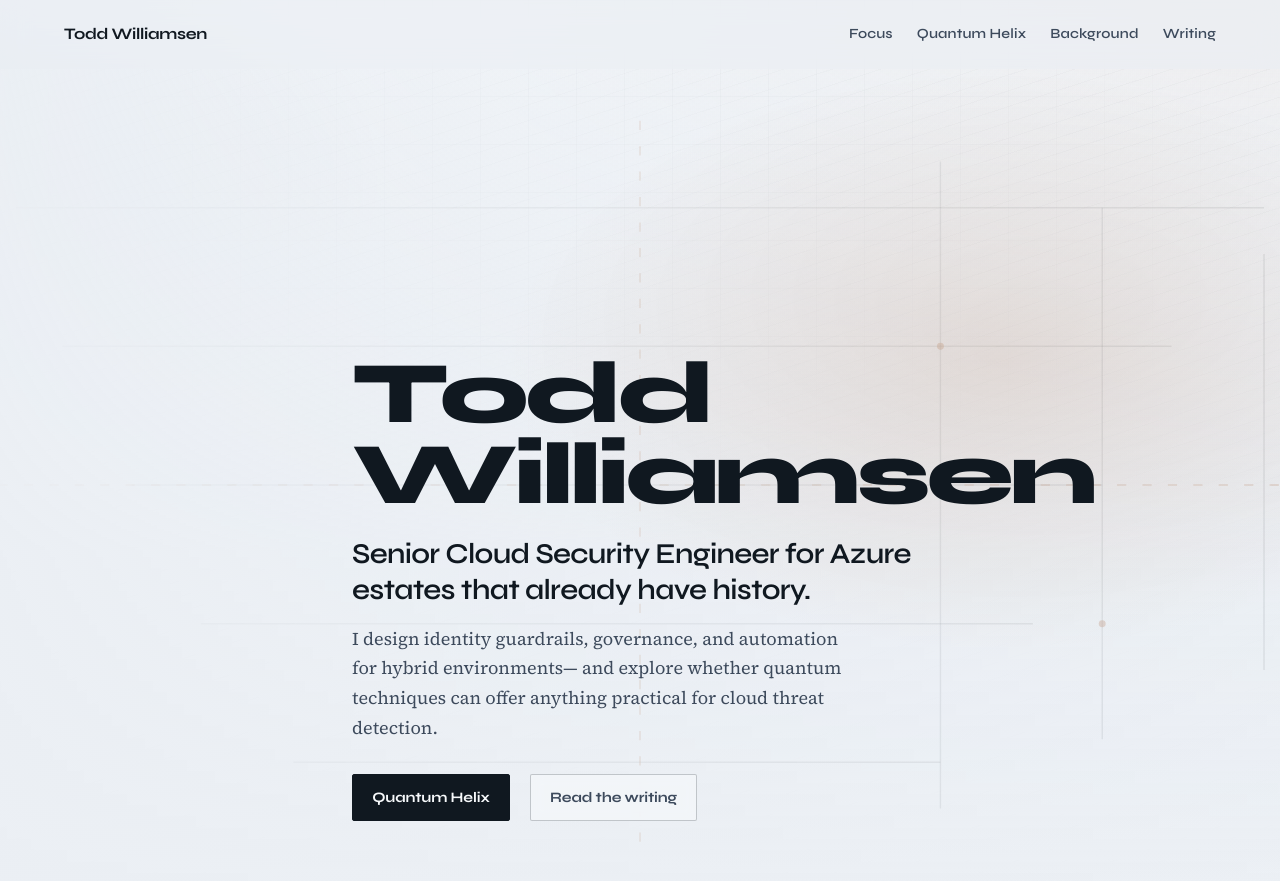
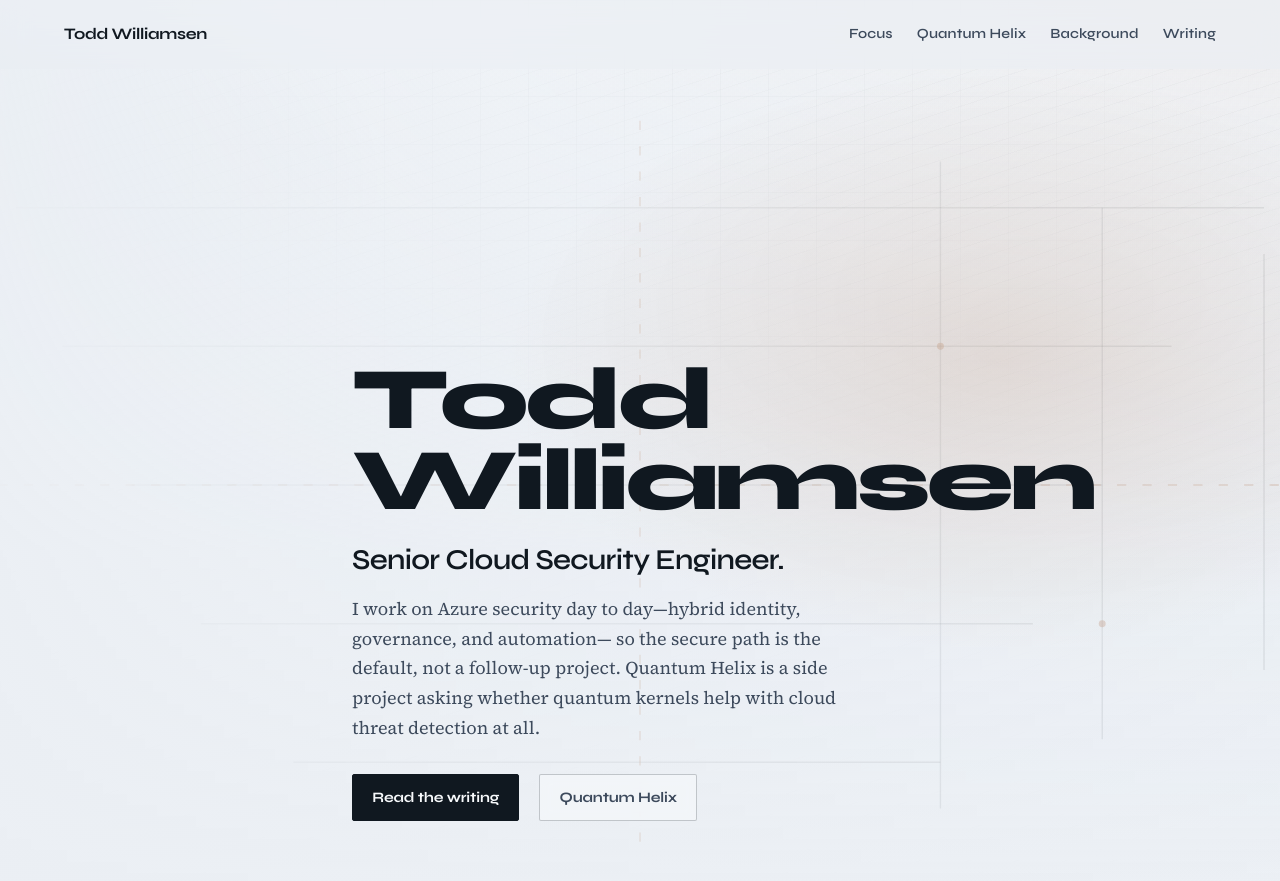
Before and after one commit to toddwilliamsen/toddwilliamsen.github.io, a Jekyll site: the page built from index.html, in a window 1280 px wide and 900 px high. Shown: the top 881 px of the window. Built offline with Jekyll 4.4.1, drawn with Linux system fonts in a browser that asks for light colours.

Commit message:
Rewrite the homepage hero in plain language.
Drops the vague “estates with history” line for a clear role statement and a straightforward description of the work.

```diff
--- a/index.html
+++ b/index.html
@@ -28,14 +28,15 @@ description: Senior Cloud Security Engineer specializing in Azure security archi
 
   <div class="shell hero-copy reveal">
     <p class="brand">Todd Williamsen</p>
-    <h1>Senior Cloud Security Engineer for Azure estates that already have history.</h1>
+    <h1>Senior Cloud Security Engineer.</h1>
     <p class="hero-support">
-      I design identity guardrails, governance, and automation for hybrid environments—
-      and explore whether quantum techniques can offer anything practical for cloud threat detection.
+      I work on Azure security day to day—hybrid identity, governance, and automation—
+      so the secure path is the default, not a follow-up project. Quantum Helix is a side project
+      asking whether quantum kernels help with cloud threat detection at all.
     </p>
     <div class="cta-row">
-      <a class="btn btn-primary" href="#project">Quantum Helix</a>
-      <a class="btn btn-ghost" href="#writing">Read the writing</a>
+      <a class="btn btn-primary" href="#writing">Read the writing</a>
+      <a class="btn btn-ghost" href="#project">Quantum Helix</a>
     </div>
   </div>
 </section>
```
